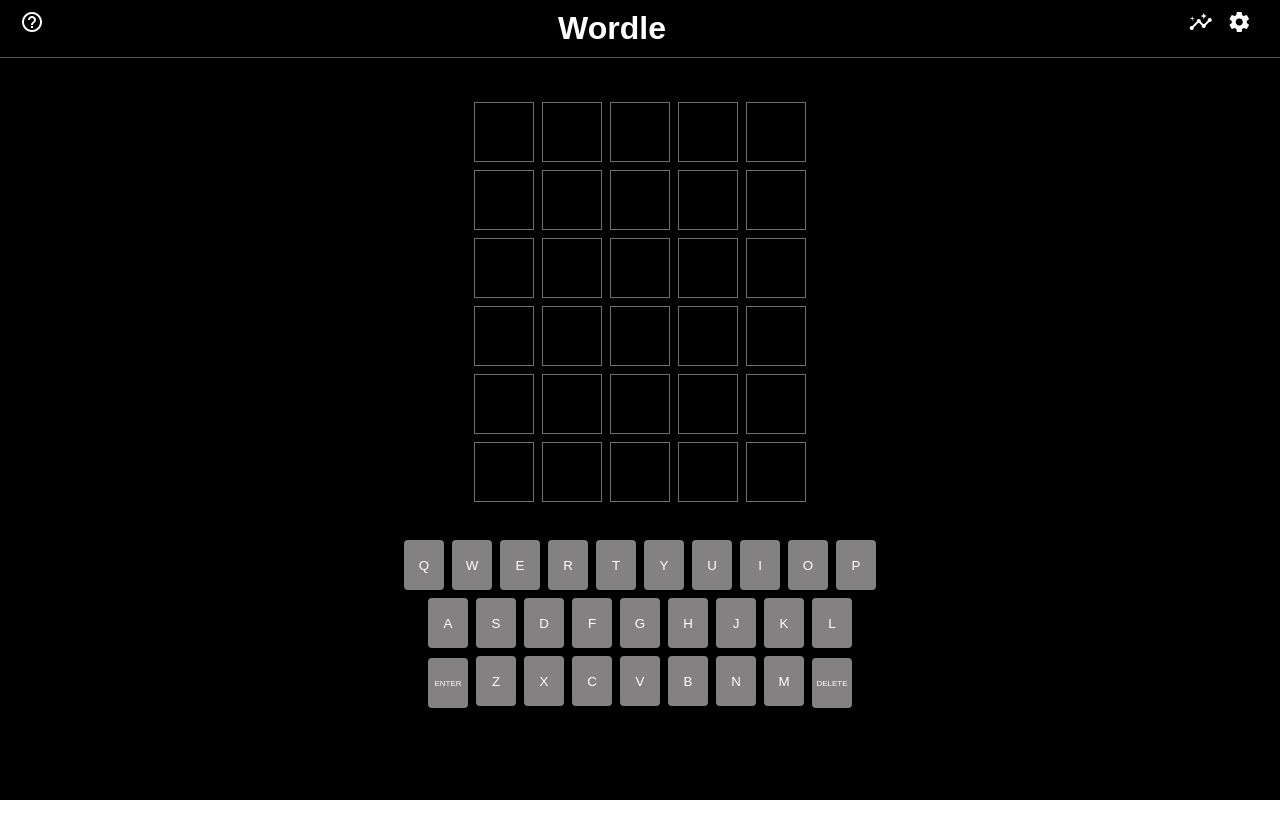
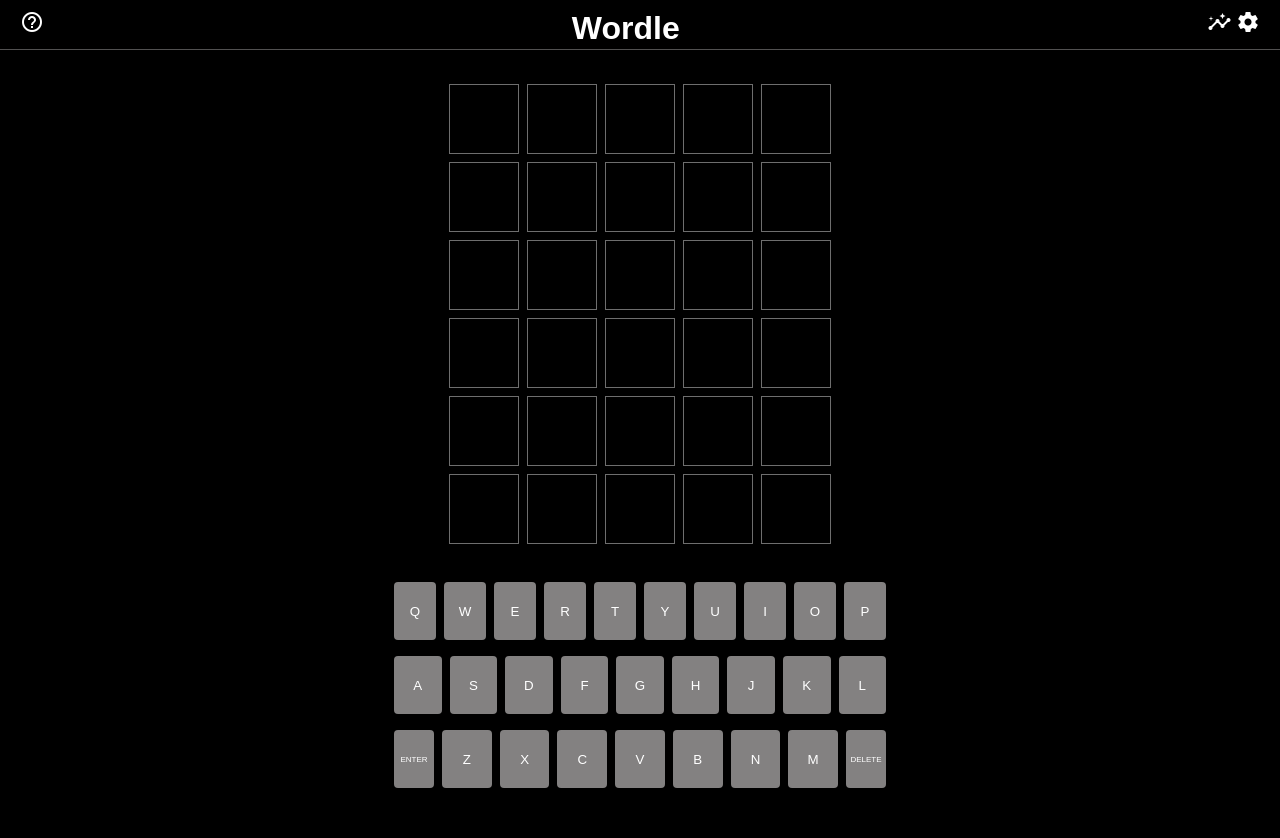
Before and after one commit to wadood42/a-javascript-wordle-clone, a website built with webpack: page src/index.html in a window 1280 px wide. Before the commit the page ends 800 px from the top, so only its background shows below. Built offline with nearby package versions, Linux system fonts and the light colour scheme.

Commit message:
fdasdfasd

```diff
--- a/src/buildKeyboard.ts
+++ b/src/buildKeyboard.ts
@@ -38,7 +38,7 @@
 
 	if (isLast) {
 		let btn = document.createElement("button");
-		btn.className = "btn";
+		// btn.className = "btn";
 		btn.classList.add("enter");
 		btn.textContent = "Enter";
 		btn.addEventListener("click", (e) => {
@@ -58,7 +58,7 @@
 
 	if (isLast) {
 		let btn = document.createElement("button");
-		btn.className = "btn";
+		// btn.className = "btn";
 		btn.classList.add("delete");
 		// let span = document.createElement("span");
 		// span.className = "material-icons";
--- a/src/index.html
+++ b/src/index.html
@@ -11,6 +11,14 @@
 		/>
 	</head>
 	<body>
+		<nav>
+			<span class="material-icons" id="help"> help_outline </span>
+			<h1 class="title">Wordle</h1>
+			<div class="icons">
+				<span class="material-icons"> insights </span>
+				<span class="material-icons"> settings </span>
+			</div>
+		</nav>
 		<div id="container" class="container">
 			<div class="popup" id="popup">
 				<p>Not in the word list</p>
@@ -83,14 +91,6 @@
 					</div>
 				</div>
 			</div>
-			<nav>
-				<span class="material-icons" id="help"> help_outline </span>
-				<h1 class="title">Wordle</h1>
-				<div class="icons">
-					<span class="material-icons"> insights </span>
-					<span class="material-icons"> settings </span>
-				</div>
-			</nav>
 
 			<div id="grid" class="grid"></div>
 
--- a/src/styles.css
+++ b/src/styles.css
@@ -1,8 +1,17 @@
-body,
-html {
+body {
 	color: white;
 	font-size: 1em;
+	background-color: black;
+	height: 100%;
+	width: 100%;
+	overflow-y: hidden;
+
 	font-family: "Barlow Condensed", sans-serif;
+}
+:root {
+	--header-height: 50px;
+	/* --keyboard-height: 200px; */
+	--container-max-width: 500px;
 }
 
 * {
@@ -12,14 +21,13 @@
 }
 
 .container {
-	width: 100vw;
-	height: 100vh;
-	background-color: black;
+	/* border: 1px solid rebeccapurple; */
+	width: 100%;
+	height: calc(100vh - var(--header-height));
+	max-width: var(--container-max-width);
 	display: flex;
 	flex-direction: column;
-	position: relative;
-
-	gap: 20px;
+	margin: 0 auto;
 }
 .popup {
 	border: 1px solid white;
@@ -40,15 +48,14 @@
 .popup span {
 }
 .grid {
-	padding: 10px;
-	margin: 0 auto;
+	/* margin: 0 auto; */
 	/* border: 1px solid white; */
-
-	width: 100%;
 	display: flex;
 	flex-direction: column;
 	justify-content: center;
 	align-items: center;
+	flex-grow: 1;
+	overflow: hidden;
 }
 
 .row {
@@ -58,25 +65,24 @@
 }
 
 .cell {
-	width: 60px;
+	width: 40px;
 	margin: 4px;
-	height: 60px;
+	height: 40px;
 	border: 1px solid rgb(110, 110, 110);
 	font-weight: bold;
 	font-size: 2em;
 	text-align: center;
-	line-height: 60px;
+	line-height: 40px;
 	text-transform: uppercase;
 }
 
 nav {
+	height: var(--header-height);
 	border-bottom: 1px solid rgb(82, 81, 81);
 	/* border: 1px solid red; */
 	padding: 10px 20px;
 	display: flex;
 	justify-content: space-between;
-
-	margin-bottom: 10px;
 }
 
 .title {
@@ -85,12 +91,12 @@
 	font-size: 2em;
 	/* border: 1px solid rebeccapurple; */
 	font-family: "Barlow Condensed", sans-serif;
-	flex: 2;
+	/* flex: 2; */
 	text-align: center;
 }
 .icons {
 	/* border: 1px solid tomato; */
-	flex-basis: 80px;
+	/* flex-basis: 80px; */
 	text-align: center;
 }
 
@@ -100,21 +106,23 @@
 
 .material-icons:nth-child(2) {
 	/* border: 1px solid red; */
-	margin-left: 10px;
+	/* margin-left: 10px; */
 }
 
 /* KEYBOARD STYLES  */
 
 .keyboard {
-	/* border: 1px solid rebeccapurple; */
 	display: flex;
 	flex-direction: column;
-	/* justify-content: center; */
+	justify-content: center;
 	align-items: center;
 }
 
 .keyboard-row {
 	/* border: 1px solid yellow; */
+	display: flex;
+	margin: 0 auto 8px;
+	width: 100%;
 }
 
 .btn {
@@ -122,10 +130,13 @@
 	/* border: 1px solid red; */
 	border: none;
 	border-radius: 4px;
-	width: 40px;
+	/* width: 26px; */
+	flex: 1;
+
+	/* width: 20%; */
 	text-transform: uppercase;
 	color: rgb(255, 255, 255);
-	height: 50px;
+	height: 58px;
 	background-color: rgb(131, 129, 129);
 	cursor: pointer;
 }
@@ -148,22 +159,22 @@
 .help-modal {
 	background-color: black;
 	/* border: 1px solid red; */
-	width: 100%;
-	height: 100%;
+	/* width: 100%; */
+	height: calc(100vh - var(--header-height));
 	z-index: 5;
 	position: absolute;
 	visibility: hidden;
 }
 .content {
 	color: white;
-	width: 50%;
+	width: 90%;
 	margin: 0 auto;
 	height: 100vh;
-	/* border: 1px solid red; */
+	/* border: 1px solid rgb(40, 37, 219); */
 	display: flex;
 	align-items: center;
 	flex-direction: column;
-	padding: 20px;
+	/* padding: 10px; */
 }
 .content-header {
 	/* border: 1px solid blue; */
@@ -171,7 +182,7 @@
 	justify-content: center;
 	align-items: center;
 	width: 100%;
-	/* padding: 10px; */
+	padding: 10px;
 }
 .content-header h1 {
 	/* border: 1px solid green; */
@@ -181,6 +192,7 @@
 	text-transform: uppercase;
 	font-size: 1.2em;
 }
+
 .close-modal {
 	/* border: 1px solid red; */
 	justify-self: right;
@@ -193,7 +205,7 @@
 
 .content-text {
 	/* border: 1px solid blue; */
-	width: 70%;
+	width: 90%;
 	padding: 10px 0;
 	border-bottom: 1px solid grey;
 }
@@ -206,7 +218,7 @@
 .examples {
 	/* border: 1px solid yellow; */
 	padding-top: 10px;
-	width: 70%;
+	width: 90%;
 }
 .examples h4 {
 	/* border: 1px solid red; */
@@ -257,24 +269,39 @@
 	background-color: #86886a;
 }
 
-@media only screen and (max-width: 600px) {
-	.btn {
-		width: 28px;
-		height: 34px;
+@media only screen and (min-width: 600px) {
+	.btn,
+	.delete,
+	.enter {
+		width: 40px;
+		height: 58px;
 	}
 	.cell {
-		width: 50px;
-		height: 50px;
+		width: 70px;
+		height: 70px;
+		line-height: 70px;
 	}
 	.content {
 		width: 100%;
 	}
 }
 
-.enter {
+.enter,
+.delete {
 	/* color: rebeccapurple; */
 	font-size: 0.5em;
+
+	margin: 4px;
+	/* border: 1px solid red; */
+	border: none;
+	border-radius: 4px;
+	/* width: 26px; */
+	padding: 2px;
+
+	/* width: 20%; */
+	text-transform: uppercase;
+	color: rgb(255, 255, 255);
+	/* height: 40px; */
+	background-color: rgb(131, 129, 129);
+	cursor: pointer;
 }
-.delete {
-	font-size: 0.5em;
-}
```
